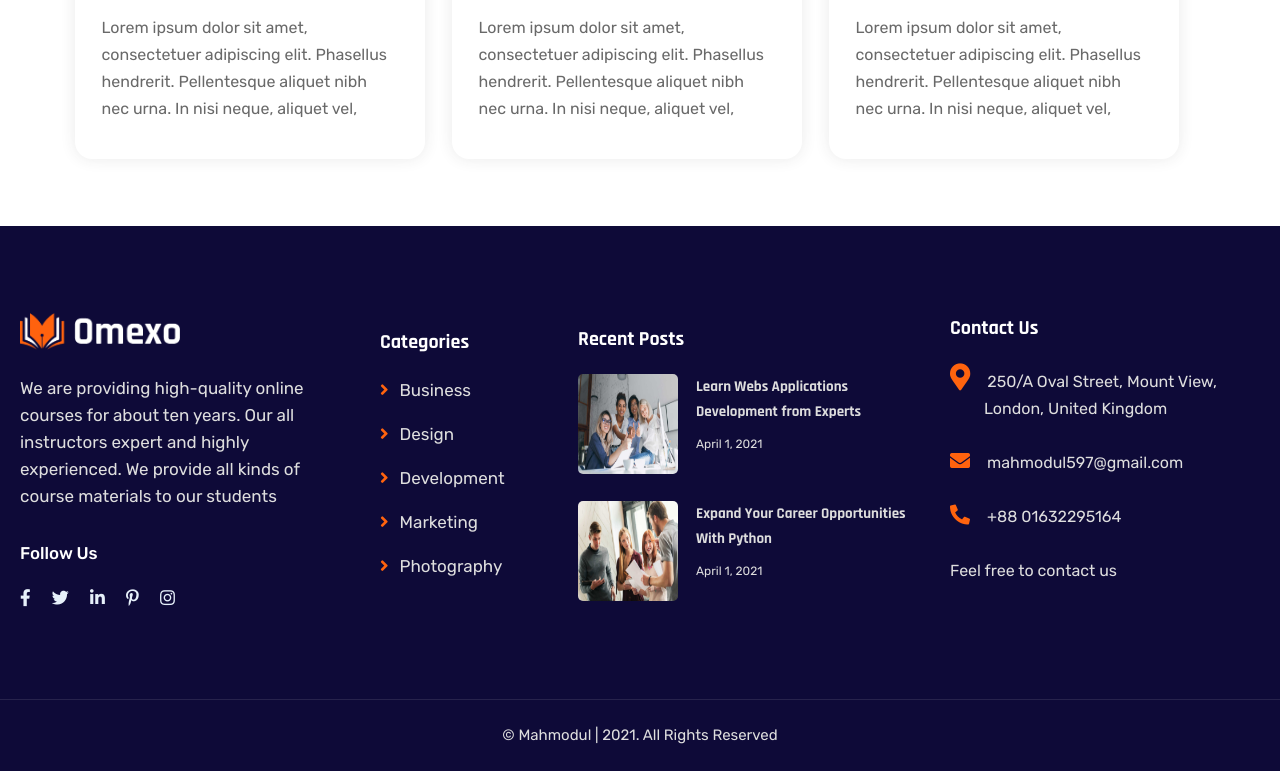
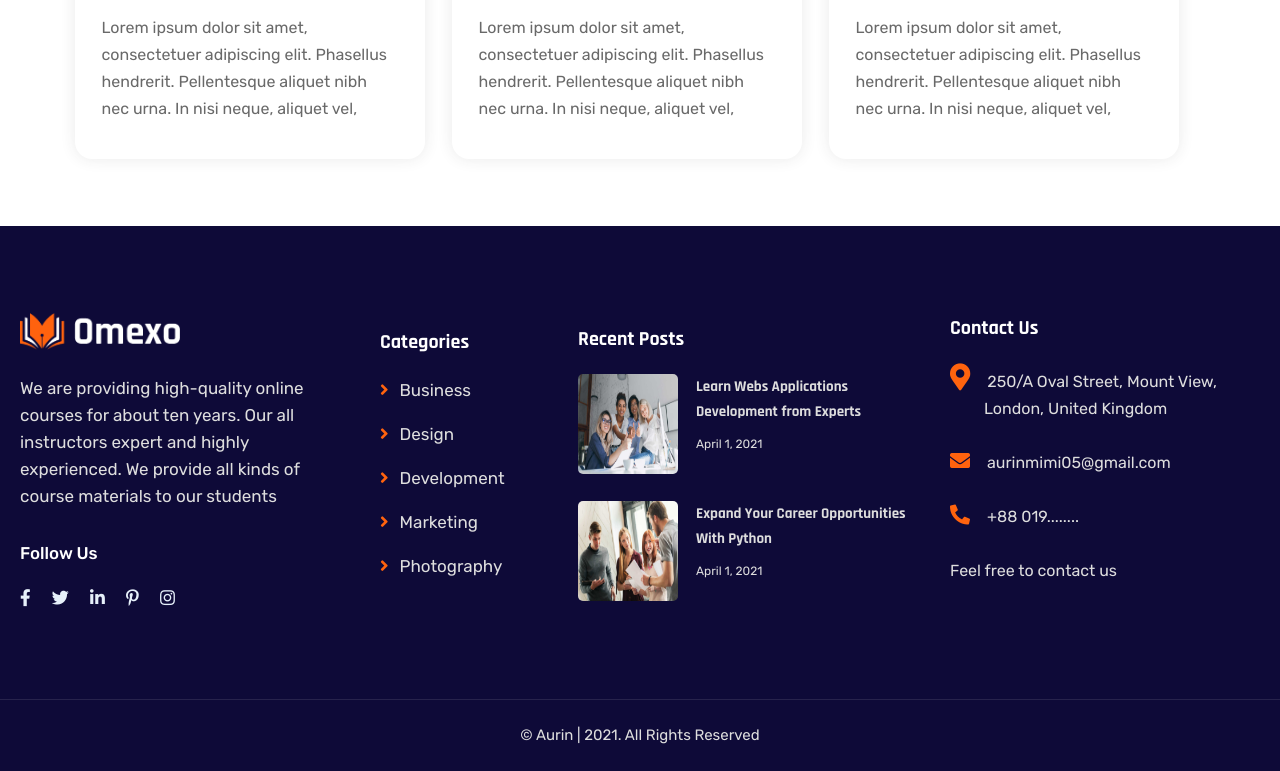
Before and after one commit to AurinIffatMimi/Omexo-main, a plain HTML site: page index.html in a window 1280 px wide. Shown: the part 6483-7254 px from the top of the page. Drawn offline with Linux system fonts and the light colour scheme.

Commit message:
name & mail changes

```diff
--- a/index.html
+++ b/index.html
@@ -600,8 +600,8 @@
                 <h4>Contact Us</h4>
                 <a href="#"><i class="fas fa-map-marker-alt"></i>250/A Oval Street, Mount View, <span>London, United
                         Kingdom</span></a>
-                <a href="#"><i class="fas fa-envelope"></i>mahmodul597@gmail.com</a>
-                <a href="#"><i class="fas fa-phone-alt"></i>+88 01632295164</a>
+                <a href="#"><i class="fas fa-envelope"></i>aurinmimi05@gmail.com</a>
+                <a href="#"><i class="fas fa-phone-alt"></i>+88 019........</a>
                 <a href="#">Feel free to contact us</a>
             </div>
         </div>
@@ -609,7 +609,7 @@
 
     <!-- Footer Section Start -->
     <footer class="footer" id="footer">
-        &copy; Mahmodul | 2021. All Rights Reserved
+        &copy; Aurin | 2021. All Rights Reserved
     </footer>
 
 </body>
```
